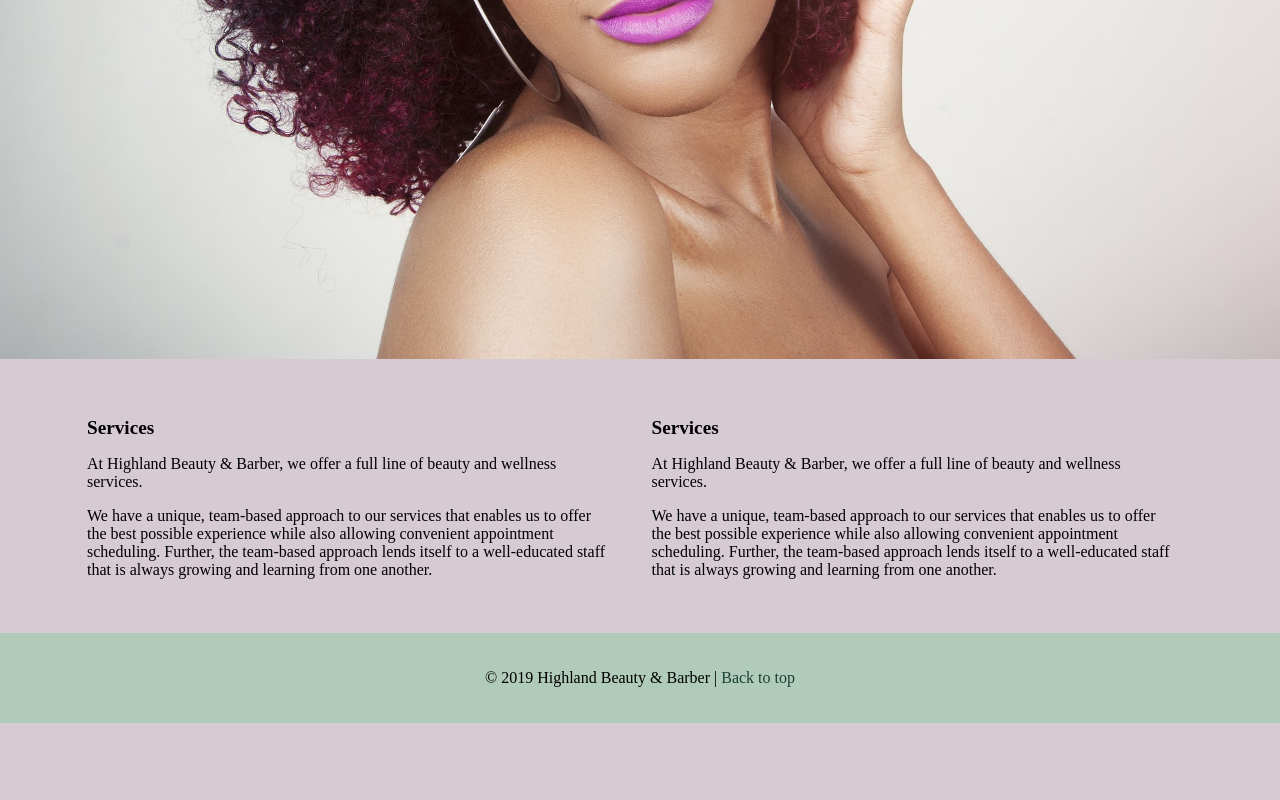
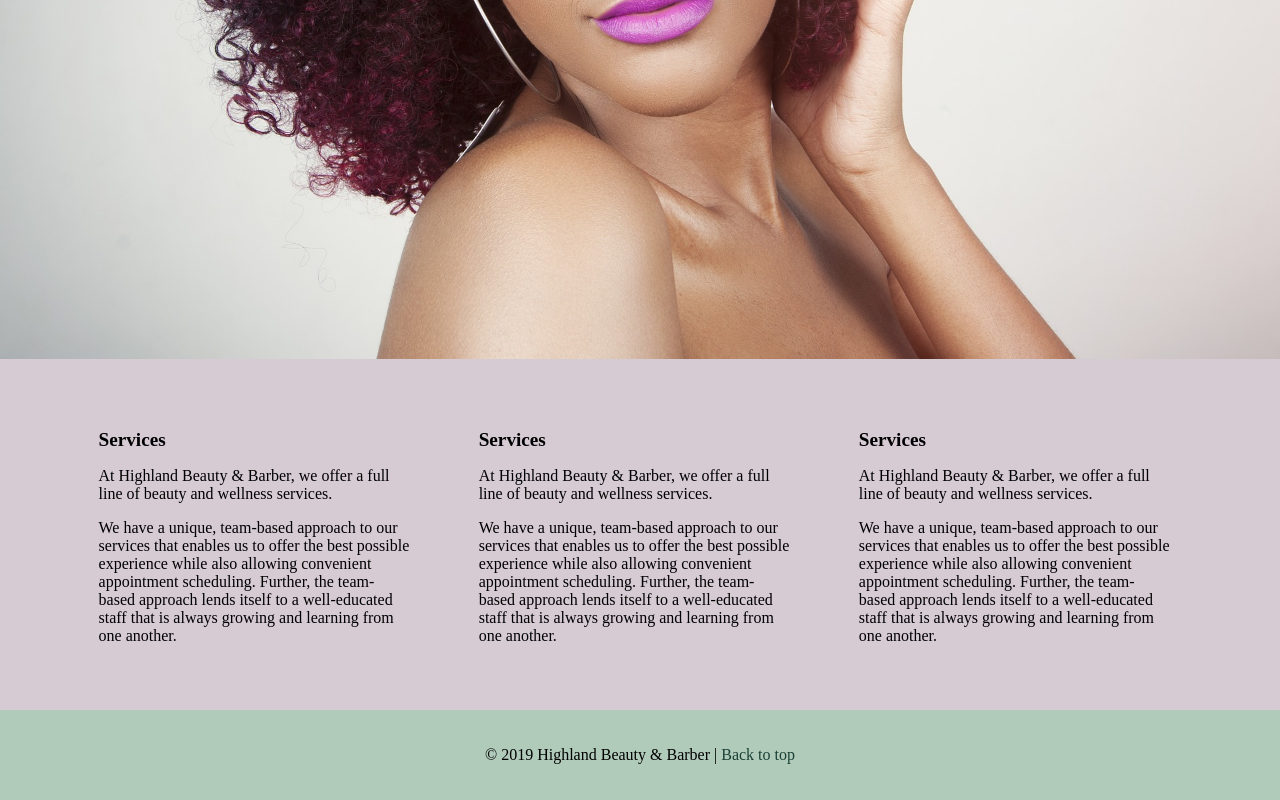
Before and after one commit to imn0telizabeth/HighlandBeautyHW, a plain HTML site: page Example CSS Media Queries/index.html in a window 1280 px wide. Shown: the part 619-1419 px from the top of the page. Before the commit the page ends 1342 px from the top, so only its background shows below. Drawn offline with Linux system fonts and the light colour scheme.

Commit message:
Changed the width and padding. Added a third column.

```diff
--- a/Example CSS Media Queries/index.html
+++ b/Example CSS Media Queries/index.html
@@ -32,6 +32,11 @@
                     <p>At Highland Beauty &amp; Barber, we offer a full line of beauty and wellness services.</p>
                     <p>We have a unique, team-based approach to our services that enables us to offer the best possible experience while also allowing convenient appointment scheduling. Further, the team-based approach lends itself to a well-educated staff that is always growing and learning from one another.</p>
                 </div><!--column-->
+                <div class="col">
+                    <h2>Services</h2>
+                    <p>At Highland Beauty &amp; Barber, we offer a full line of beauty and wellness services.</p>
+                    <p>We have a unique, team-based approach to our services that enables us to offer the best possible experience while also allowing convenient appointment scheduling. Further, the team-based approach lends itself to a well-educated staff that is always growing and learning from one another.</p>
+                </div><!--column-->
             </div><!--row-->
         </div><!--/wrapper-->
 
--- a/Example CSS Media Queries/styles.css
+++ b/Example CSS Media Queries/styles.css
@@ -71,11 +71,11 @@ footer a{
     color:#194035;
     text-decoration: none;
 }
-
+/*----Beth played around with the Widths and Padding----*/
 @media only screen and (min-width:700px){
     /* ---- Desktop styles below ---- */
     .col{
-        width:45%;
+        width:28%;
         float:left;
         padding:2%;
     }
@@ -85,3 +85,16 @@ footer a{
         content:"";
     }
 }
+@media only screen and (min-width:1200px){
+    /* ---- VERY LARGE Desktop styles below ---- */
+    .col{
+        width:27%;
+        float:left;
+        padding:3%;
+    }
+    .row::after{
+        display: table;
+        clear:both;
+        content:"";
+    }
+}
```
